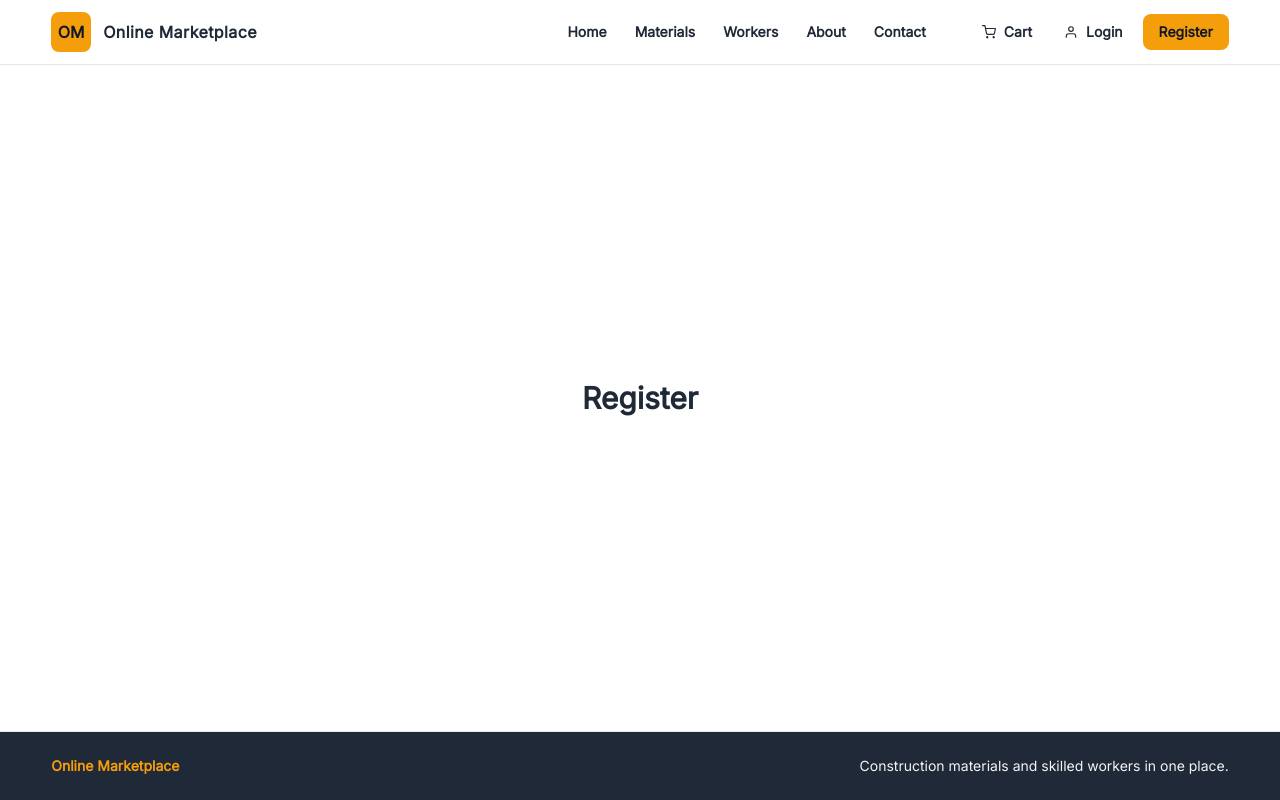
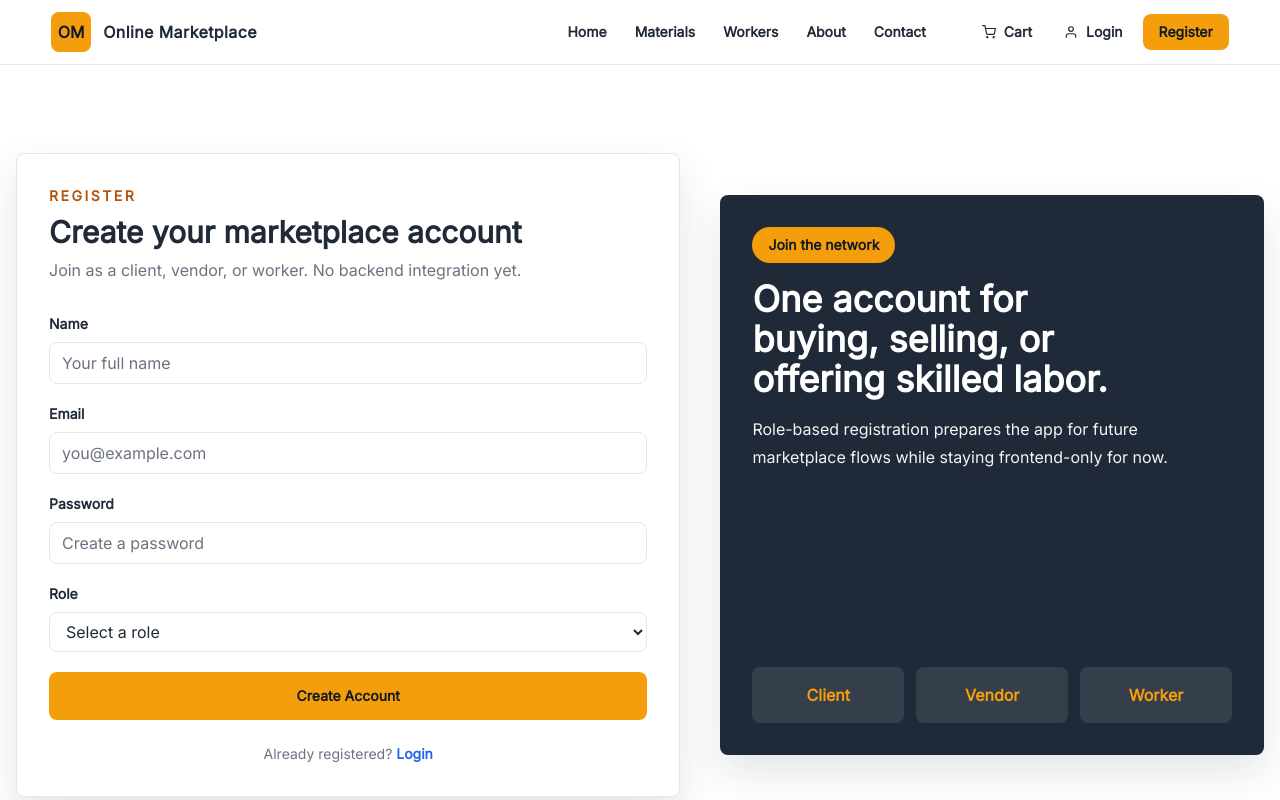
Before and after one commit to Elgameking1/buildify-frontend, a React (Vite) app: page /register in a window 1280 px wide. Shown: the top 800 px of the page. Built offline with nearby package versions, Linux system fonts and the light colour scheme.

Commit message:
feat: build authentication pages

```diff
--- a/package.json
+++ b/package.json
@@ -11,6 +11,7 @@
   },
   "dependencies": {
     "@fontsource/inter": "^5.2.8",
+    "@hookform/resolvers": "^5.4.0",
     "@reduxjs/toolkit": "^2.12.0",
     "@tailwindcss/vite": "^4.3.2",
     "@tanstack/react-query": "^5.101.2",
--- a/src/pages/Login.jsx
+++ b/src/pages/Login.jsx
@@ -1,7 +1,110 @@
-import PagePlaceholder from './PagePlaceholder'
+import { zodResolver } from '@hookform/resolvers/zod'
+import { useForm } from 'react-hook-form'
+import toast from 'react-hot-toast'
+import { Link } from 'react-router-dom'
+import { z } from 'zod'
+
+const loginSchema = z.object({
+  email: z.email('Enter a valid email address'),
+  password: z.string().min(6, 'Password must be at least 6 characters'),
+})
 
 function Login() {
-  return <PagePlaceholder title="Login" />
+  const {
+    register,
+    handleSubmit,
+    formState: { errors, isSubmitting },
+    reset,
+  } = useForm({
+    resolver: zodResolver(loginSchema),
+    defaultValues: {
+      email: '',
+      password: '',
+    },
+  })
+
+  const onSubmit = () => {
+    toast.success('Login form validated')
+    reset()
+  }
+
+  return (
+    <section className="page-container grid w-full items-center gap-10 py-12 lg:grid-cols-[0.9fr_1.1fr]">
+      <div className="hidden rounded-panel bg-secondary p-8 text-white shadow-construction lg:grid lg:min-h-[520px] lg:content-between">
+        <div className="grid gap-4">
+          <span className="w-fit rounded-full bg-primary px-4 py-2 text-sm font-bold text-secondary-900">
+            Welcome back
+          </span>
+          <h1 className="text-balance text-4xl font-black">
+            Sign in to manage orders, workers, and site supplies.
+          </h1>
+          <p className="leading-7 text-secondary-100">
+            Access your construction marketplace account from one secure place.
+          </p>
+        </div>
+        <div className="construction-stripe h-4 rounded-full" />
+      </div>
+
+      <div className="surface-panel mx-auto w-full max-w-xl p-6 sm:p-8">
+        <div className="mb-8 grid gap-2">
+          <p className="text-sm font-bold uppercase tracking-[0.18em] text-primary-700">
+            Login
+          </p>
+          <h2 className="text-3xl font-black text-secondary">Welcome back</h2>
+          <p className="text-steel">Enter your account details to continue.</p>
+        </div>
+
+        <form className="grid gap-5" onSubmit={handleSubmit(onSubmit)}>
+          <div className="grid gap-2">
+            <label className="form-label" htmlFor="email">
+              Email
+            </label>
+            <input
+              id="email"
+              type="email"
+              className="form-input"
+              placeholder="you@example.com"
+              {...register('email')}
+            />
+            {errors.email ? (
+              <p className="text-sm font-semibold text-red-600">
+                {errors.email.message}
+              </p>
+            ) : null}
+          </div>
+
+          <div className="grid gap-2">
+            <label className="form-label" htmlFor="password">
+              Password
+            </label>
+            <input
+              id="password"
+              type="password"
+              className="form-input"
+              placeholder="Enter your password"
+              {...register('password')}
+            />
+            {errors.password ? (
+              <p className="text-sm font-semibold text-red-600">
+                {errors.password.message}
+              </p>
+            ) : null}
+          </div>
+
+          <button type="submit" className="btn-primary min-h-12" disabled={isSubmitting}>
+            Login
+          </button>
+        </form>
+
+        <p className="mt-6 text-center text-sm text-steel">
+          No account yet?{' '}
+          <Link to="/register" className="font-bold text-accent">
+            Create one
+          </Link>
+        </p>
+      </div>
+    </section>
+  )
 }
 
 export default Login
--- a/src/pages/Register.jsx
+++ b/src/pages/Register.jsx
@@ -1,7 +1,164 @@
-import PagePlaceholder from './PagePlaceholder'
+import { zodResolver } from '@hookform/resolvers/zod'
+import { useForm } from 'react-hook-form'
+import toast from 'react-hot-toast'
+import { Link } from 'react-router-dom'
+import { z } from 'zod'
+
+const roles = ['Client', 'Vendor', 'Worker']
+
+const registerSchema = z.object({
+  name: z.string().min(2, 'Name must be at least 2 characters'),
+  email: z.email('Enter a valid email address'),
+  password: z.string().min(6, 'Password must be at least 6 characters'),
+  role: z.enum(roles, 'Choose a role'),
+})
 
 function Register() {
-  return <PagePlaceholder title="Register" />
+  const {
+    register,
+    handleSubmit,
+    formState: { errors, isSubmitting },
+    reset,
+  } = useForm({
+    resolver: zodResolver(registerSchema),
+    defaultValues: {
+      name: '',
+      email: '',
+      password: '',
+      role: '',
+    },
+  })
+
+  const onSubmit = () => {
+    toast.success('Registration form validated')
+    reset()
+  }
+
+  return (
+    <section className="page-container grid w-full items-center gap-10 py-12 lg:grid-cols-[1.1fr_0.9fr]">
+      <div className="surface-panel mx-auto w-full max-w-2xl p-6 sm:p-8">
+        <div className="mb-8 grid gap-2">
+          <p className="text-sm font-bold uppercase tracking-[0.18em] text-primary-700">
+            Register
+          </p>
+          <h1 className="text-3xl font-black text-secondary">
+            Create your marketplace account
+          </h1>
+          <p className="text-steel">
+            Join as a client, vendor, or worker. No backend integration yet.
+          </p>
+        </div>
+
+        <form className="grid gap-5" onSubmit={handleSubmit(onSubmit)}>
+          <div className="grid gap-2">
+            <label className="form-label" htmlFor="name">
+              Name
+            </label>
+            <input
+              id="name"
+              type="text"
+              className="form-input"
+              placeholder="Your full name"
+              {...register('name')}
+            />
+            {errors.name ? (
+              <p className="text-sm font-semibold text-red-600">
+                {errors.name.message}
+              </p>
+            ) : null}
+          </div>
+
+          <div className="grid gap-2">
+            <label className="form-label" htmlFor="email">
+              Email
+            </label>
+            <input
+              id="email"
+              type="email"
+              className="form-input"
+              placeholder="you@example.com"
+              {...register('email')}
+            />
+            {errors.email ? (
+              <p className="text-sm font-semibold text-red-600">
+                {errors.email.message}
+              </p>
+            ) : null}
+          </div>
+
+          <div className="grid gap-2">
+            <label className="form-label" htmlFor="password">
+              Password
+            </label>
+            <input
+              id="password"
+              type="password"
+              className="form-input"
+              placeholder="Create a password"
+              {...register('password')}
+            />
+            {errors.password ? (
+              <p className="text-sm font-semibold text-red-600">
+                {errors.password.message}
+              </p>
+            ) : null}
+          </div>
+
+          <div className="grid gap-2">
+            <label className="form-label" htmlFor="role">
+              Role
+            </label>
+            <select id="role" className="form-input" {...register('role')}>
+              <option value="">Select a role</option>
+              {roles.map((role) => (
+                <option key={role} value={role}>
+                  {role}
+                </option>
+              ))}
+            </select>
+            {errors.role ? (
+              <p className="text-sm font-semibold text-red-600">
+                {errors.role.message}
+              </p>
+            ) : null}
+          </div>
+
+          <button type="submit" className="btn-primary min-h-12" disabled={isSubmitting}>
+            Create Account
+          </button>
+        </form>
+
+        <p className="mt-6 text-center text-sm text-steel">
+          Already registered?{' '}
+          <Link to="/login" className="font-bold text-accent">
+            Login
+          </Link>
+        </p>
+      </div>
+
+      <div className="hidden rounded-panel bg-secondary p-8 text-white shadow-construction lg:grid lg:min-h-[560px] lg:content-between">
+        <div className="grid gap-4">
+          <span className="w-fit rounded-full bg-primary px-4 py-2 text-sm font-bold text-secondary-900">
+            Join the network
+          </span>
+          <h2 className="text-balance text-4xl font-black">
+            One account for buying, selling, or offering skilled labor.
+          </h2>
+          <p className="leading-7 text-secondary-100">
+            Role-based registration prepares the app for future marketplace
+            flows while staying frontend-only for now.
+          </p>
+        </div>
+        <div className="grid grid-cols-3 gap-3">
+          {roles.map((role) => (
+            <div key={role} className="rounded-control bg-white/10 p-4 text-center">
+              <span className="font-bold text-primary">{role}</span>
+            </div>
+          ))}
+        </div>
+      </div>
+    </section>
+  )
 }
 
 export default Register
```
Also changed, not shown: 1 other file (tests, documents, lock files or other folders).
